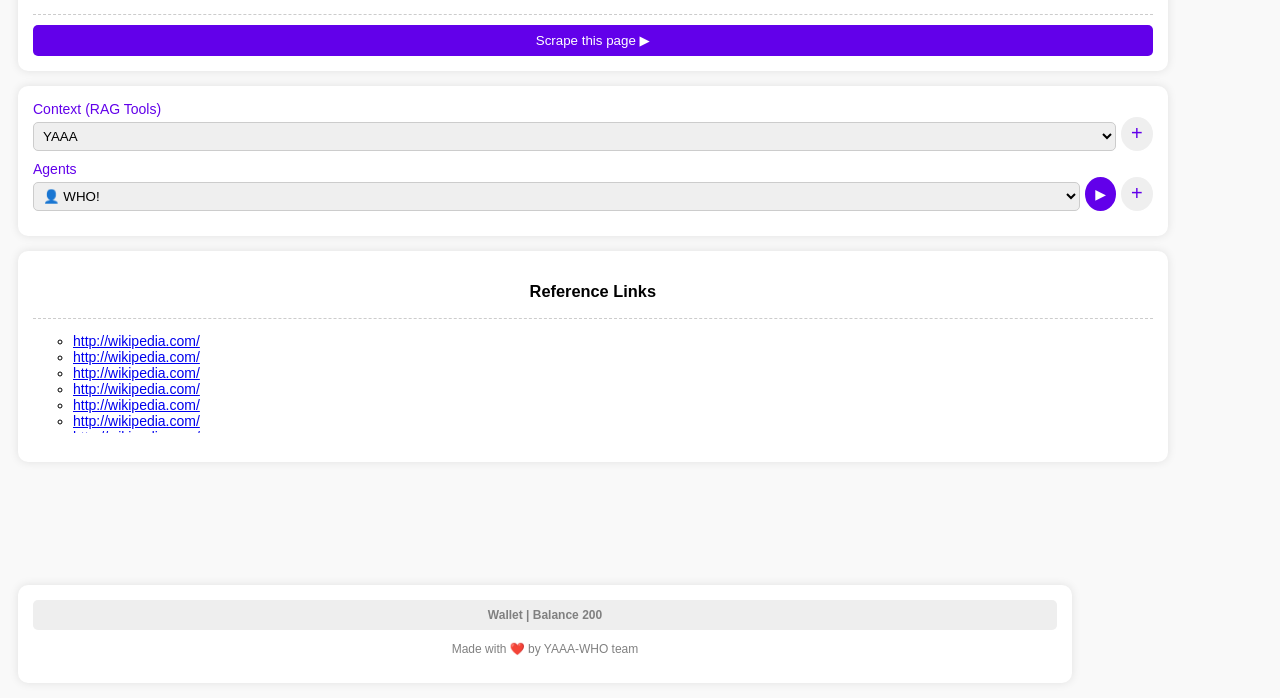
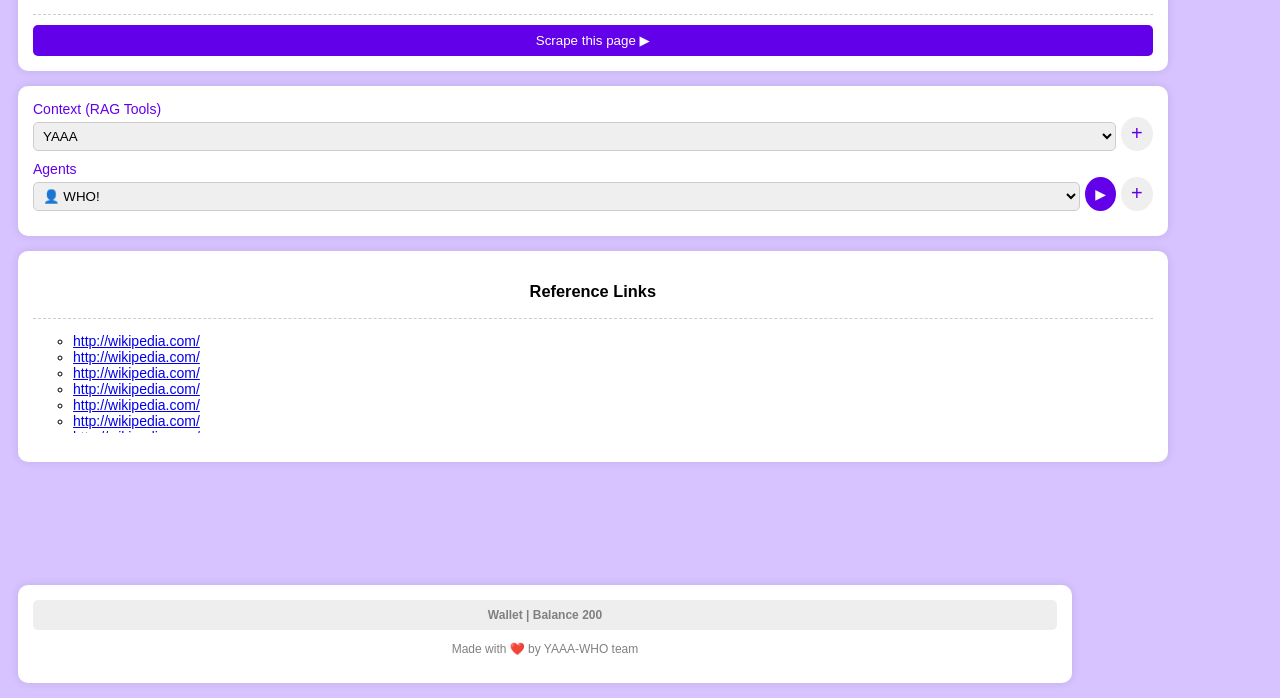
Before and after one commit to Abhijat-s/EthGlobal-Agentic2025, a browser extension: page yaaa/Extension/sidepanel/index.html in a window 1280 px wide. Shown: the part 102-800 px from the top of the page. Drawn offline with Linux system fonts and the light colour scheme.

Commit message:
Starting the Agentic code

```diff
--- a/yaaa/Extension/sidepanel/index.css
+++ b/yaaa/Extension/sidepanel/index.css
@@ -2,7 +2,7 @@ body {
   font-family: Source Code Pro, Arial, sans-serif;
   font-size: 14px;
   text-align: center;
-  background-color: #f9f9f9;
+  background-color: #d7c3ff;
   padding: 10px;
 }
 
```
Also changed, not shown: yaaa/README.md.
